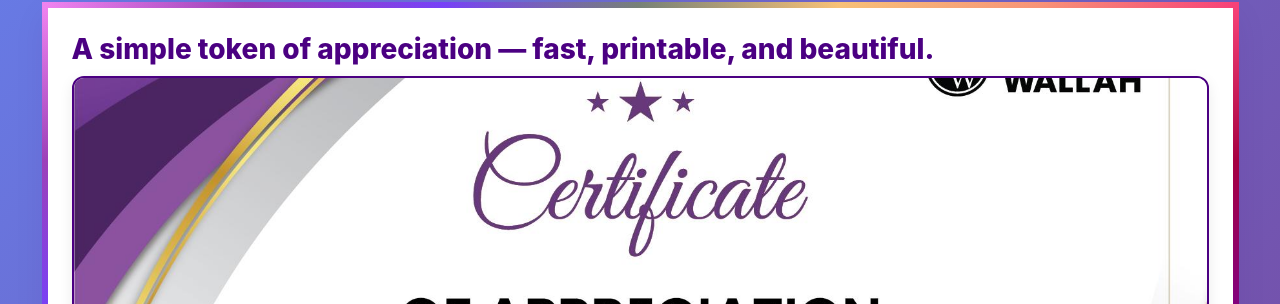
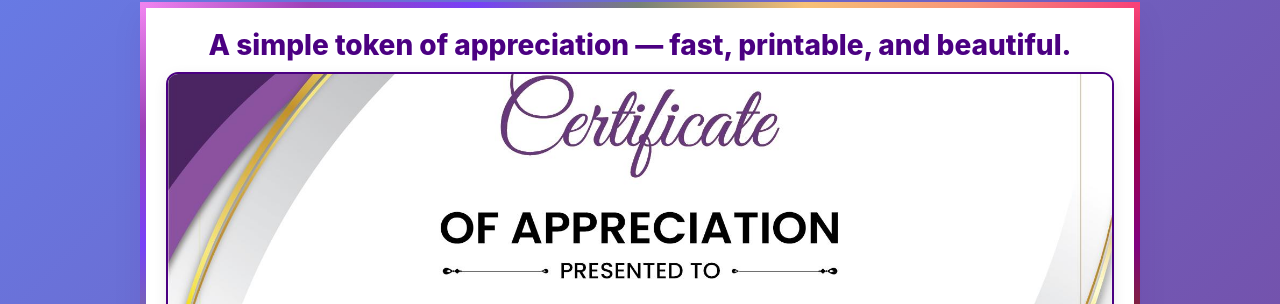
Before and after one commit to AaftaabAhmadKhan1/pwcertificate, a website: page public/index.html in a window 1280 px wide. Shown: the part 176-480 px from the top of the page. Drawn offline with Linux system fonts and the light colour scheme.

Commit message:
Update index.html

```diff
--- a/public/index.html
+++ b/public/index.html
@@ -10,16 +10,19 @@ html,body{height:100%; font-family:Inter,system-ui,Segoe UI,Roboto,'Helvetica Ne
 body{
   color:#222;
   background: linear-gradient(135deg, #667eea, #764ba2);
-  overflow-x:hidden;
+  overflow:hidden; /* hide scrollbars */
   min-height:100vh;
+  display:flex;
+  flex-direction:column;
+  align-items:center;
 }
 
-.page{display:flex;flex-direction:column;align-items:center;padding:10px;}
+.page{display:flex;flex-direction:column;align-items:center;padding:10px;width:100%;}
 header{display:flex;align-items:center;justify-content:center;padding:12px 10px;width:100%;}
 
 .title{
   font-weight:900;
-  font-size:clamp(28px, 8vw, 60px); /* responsive font */
+  font-size:clamp(28px, 8vw, 60px);
   text-align:center;
   background: linear-gradient(90deg, red, orange, yellow, green, blue, indigo, violet);
   background-size: 400% 100%;
@@ -32,16 +35,17 @@ header{display:flex;align-items:center;justify-content:center;padding:12px 10px;
   100%{background-position:400% 0%;}
 }
 
-.hero{display:flex;flex-direction:column;align-items:center;justify-content:center;width:100%;gap:20px;}
+.hero{display:flex;flex-direction:column;align-items:center;justify-content:center;width:100%;gap:20px;flex:1;overflow:hidden;}
 
 .card{
-  width: clamp(300px, 95%, 1300px);
+  width: 100%;
+  max-width: 1000px; /* smaller width */
   background:#fff;
   border-radius:16px;
-  padding:24px;
+  padding:20px;
   display:flex;
   flex-direction:column;
-  gap:20px;
+  gap:16px;
   align-items:center;
   border: 6px solid transparent;
   border-image: linear-gradient(90deg, red, orange, yellow, green, blue, indigo, violet) 1;
@@ -74,8 +78,7 @@ header{display:flex;align-items:center;justify-content:center;padding:12px 10px;
   font-size: clamp(16px, 4vw, 28px);
   color:#4B0082;
   font-weight:800;
-  white-space: nowrap;
-  overflow-x:auto;
+  text-align:center;
 }
 .sub{margin-top:5px;color:#444;opacity:.9;}
 
@@ -91,17 +94,23 @@ header{display:flex;align-items:center;justify-content:center;padding:12px 10px;
   align-items:center;
   justify-content:center;
   text-align:center;
-  max-height:600px;
-  width:100%;
+  max-height:410px; /* smaller preview */
+  max-width:100%;
+  width:auto;
 }
-.preview img{width:100%;height:auto;display:block}
+.preview img{
+  max-width:100%;
+  max-height:100%;
+  height:auto;
+  display:block;
+}
 
 .name-overlay{
   position:absolute;
   top:58%;
   left:50%;
   transform:translate(-50%, 0);
-  font-size: clamp(20px, 5vw, 42px);
+  font-size: clamp(18px, 4vw, 36px);
   font-weight:400;
   color:#222;
   text-align:center;
@@ -149,9 +158,10 @@ input[type=text]{flex:1;padding:12px;border-radius:10px;border:1px solid #e6e6f2
 }
 .btn-rainbow:hover:enabled{transform: scale(1.05);}
 
-@media (max-width:820px){
+@media (max-width:1024px){
   .card{padding:16px;}
   .form{padding:12px;}
+  .preview{max-height:300px;} /* smaller on tablet/mobile */
 }
 </style>
 </head>
```
